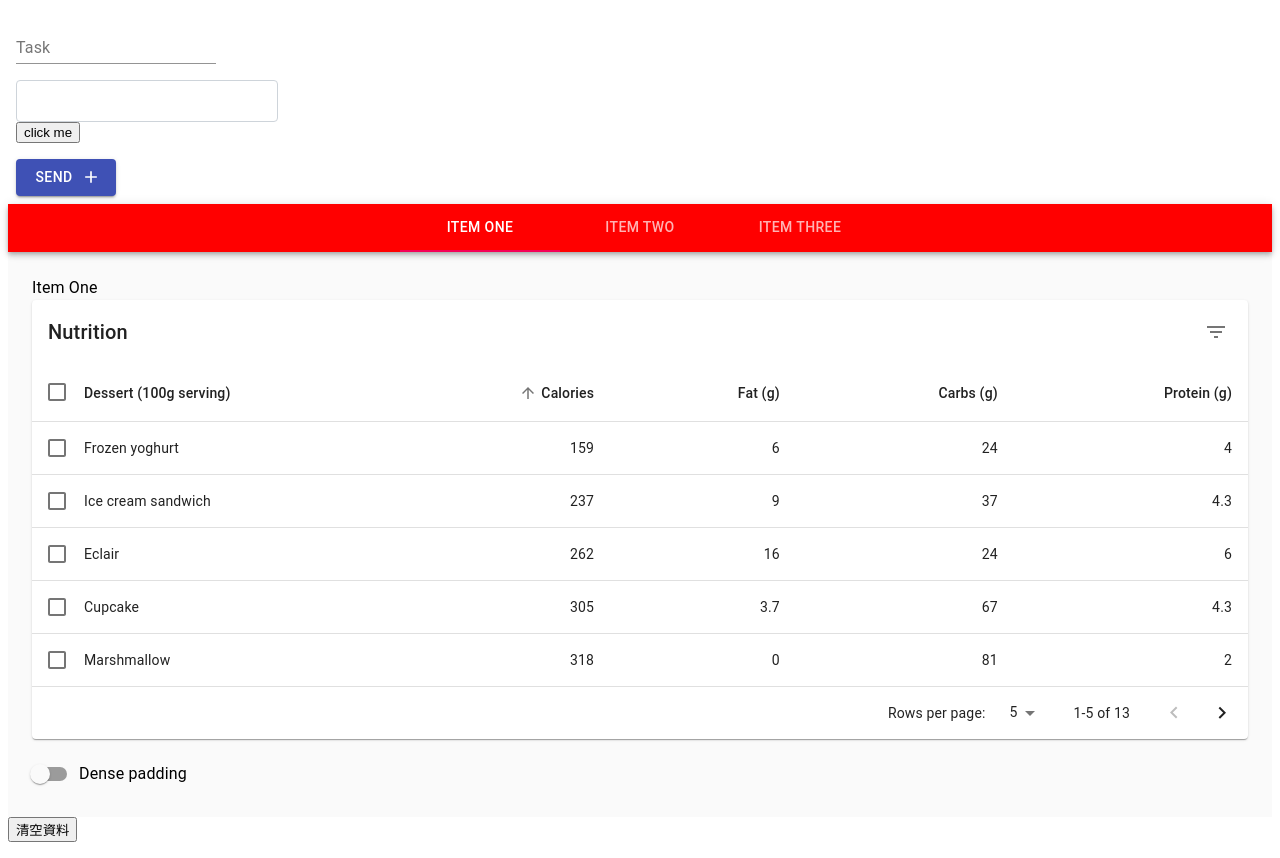
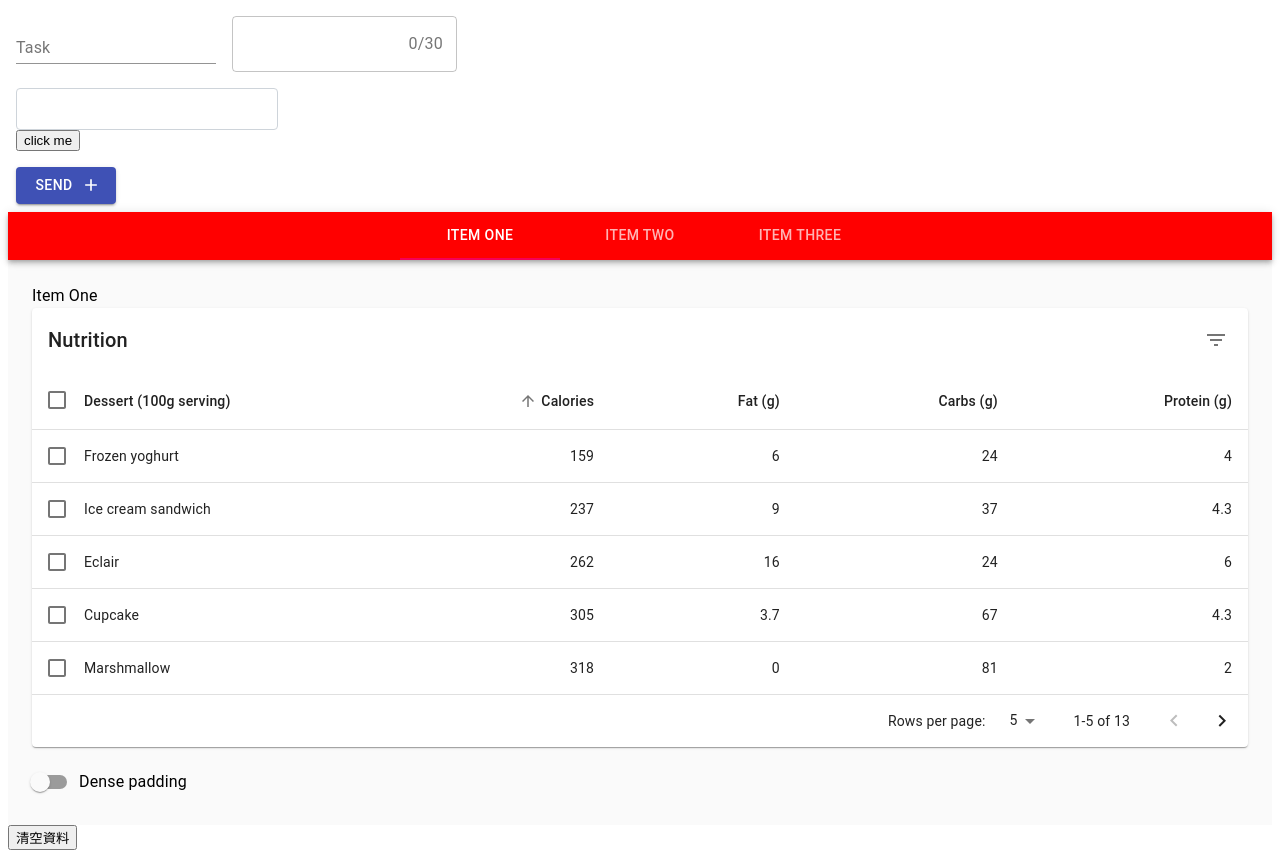
Before and after one commit to nagimemooo/react_practice_demo, a React (Create React App) app: page / in a window 1280 px wide. Built offline with nearby package versions, Linux system fonts and the light colour scheme.

Commit message:
Add:OutlinedInput/InputAdornment/css

```diff
--- a/src/component/InputBar.js
+++ b/src/component/InputBar.js
@@ -5,7 +5,15 @@ import Button from "@material-ui/core/Button";
 //import Icon from '@material-ui/core/Icon';
 import AddIcon from "@material-ui/icons/Add";
 import {createData} from './helper'
-
+import {
+  OutlinedInput,
+  InputAdornment,
+  InputLabel,
+  Popper,
+  List,
+  ListItem,
+} from '@material-ui/core';
+import { css } from 'emotion';
 import Suggest from "./Suggest";
 
 
@@ -19,7 +27,22 @@ const useStyles = makeStyles((theme) => ({
   button: {
     margin: theme.spacing(1),
     width: "100px"
-  }
+  },
+  //   Field: css` //emotion套件寫法
+//   margin: 20px 0;
+// `,
+Field: {
+  margin: '20px 0',
+  },
+  ErrorDiv: css`
+  height: 11px;
+  font-size: 12px;
+  color: #ea645e;
+  font-weight: Regular;
+  line-height: 14px;
+  letter-spacing: 0.73px;
+  margin-top: 8px;
+`,
 }));
 
 
@@ -28,6 +51,34 @@ export default function BasicTextFields(props) {
   const classes = useStyles();
   const [task, inputTask] = useState("");
   const [isOK, setIsok] = useState(true);
+  const [TaskName, setTaskName] = useState('');
+  const [TaskNamelen, setTaskNamelen] = useState(0);
+  const [isValidName, setIsValidName] = useState(true);
+  const [errorText, setErrorText] = useState('');
+  const handleChangeValue = (e, fieldName) => {
+    const { name } = e.target;
+    const { value } = e.target;
+    if (value) {
+      console.log(value)
+
+     // setDeviceInfo(addFieldValue(name, value, deviceInfo));
+      if (fieldName === 'TaskName') {
+        setTaskName(value);
+        const len = [...value].length;
+        if (TaskNamelen > 30) {
+          // const errorTaskName = formatMessage({
+          //   id: 'errorTaskName',
+          // });
+          setIsValidName(false);
+          // setErrorText(errorTaskName);
+          setErrorText("no");
+        }
+        setTaskNamelen(len);
+      }
+    } else {
+     // setDeviceInfo(removeFieldValue(name, deviceInfo));
+    }
+  };
   const handleTaskChange = (event) => {
     inputTask(event.target.value);
 
@@ -76,7 +127,26 @@ export default function BasicTextFields(props) {
         />
       )}
 
-    <Suggest  options={['esd','feff','fsf','fdsg','ghg']}/>
+
+      <OutlinedInput
+            name="TaskName"
+            onChange={e => handleChangeValue(e, 'TaskName')}
+            error={ !isValidName
+            }
+            // value={getFieldValue('TaskName', deviceInfo)}
+            // value='TaskName'
+            // defaultValue="Task"
+            notched
+            endAdornment={
+              <InputAdornment position="end">
+                {`${TaskNamelen}/30`}
+              </InputAdornment>
+            }
+          />
+          {/* <label className={formStyles.ErrorDiv}>{errorText}</label> */}
+          <label>{errorText}</label>
+
+    <Suggest options={['life','blog','front-web','go','design','others']}/>
       <Button
         variant="contained"
         color="primary"
--- a/src/component/TaskMain.js
+++ b/src/component/TaskMain.js
@@ -1,7 +1,6 @@
 import  React, { useState, useEffect } from 'react';
 import SimpleTabs from "./SimpleTabs";
 import InputBar from "./InputBar";
-import { Button } from '@material-ui/core';
 import {createData} from './helper'
 
 const defaultRows = [
```
